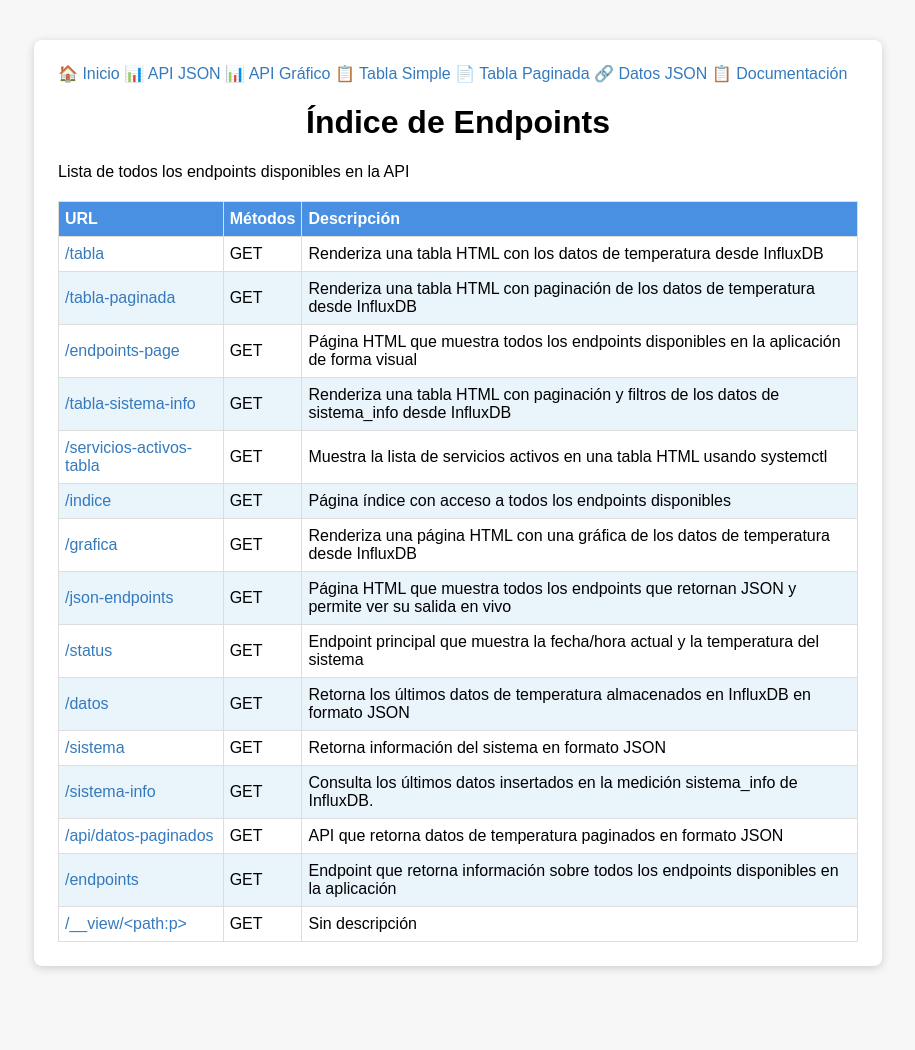
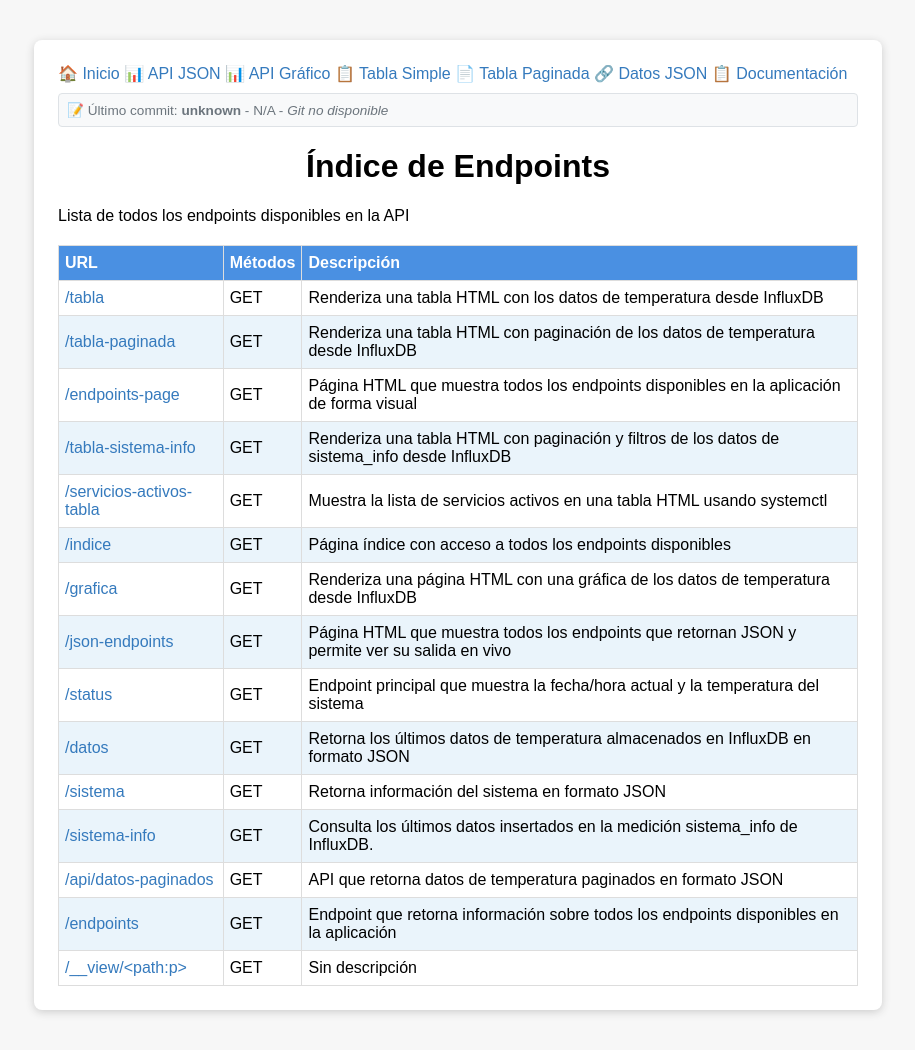
Before and after one commit to fermat2000/raspi_stack, a Flask app: page /indice in a window 1280 px wide. Shown: the whole page, without its empty margins (182-1097 px from the left). Before the commit the page ends 1006 px from the top, so only its background shows below. Run offline with Flask 3, Linux system fonts and the light colour scheme.

Commit message:
Fecha-formateada

```diff
--- a/app.py
+++ b/app.py
@@ -12,6 +12,42 @@ from sistema_info import get_info
 load_dotenv()
 app = Flask(__name__)
 
+def get_last_commit_info():
+    """
+    Obtiene información del último commit de Git
+    """
+    try:
+        # Obtener hash corto y fecha del último commit
+        result = subprocess.run(
+            ['git', 'log', '-1', '--pretty=format:%h|%ci|%s'],
+            stdout=subprocess.PIPE, stderr=subprocess.PIPE, text=True, check=True,
+            cwd=os.path.dirname(os.path.abspath(__file__))
+        )
+
+        if result.stdout:
+            parts = result.stdout.strip().split('|', 2)
+            commit_hash = parts[0]
+            commit_date_str = parts[1]
+            commit_message = parts[2] if len(parts) > 2 else "Sin mensaje"
+
+            # Convertir fecha del commit a formato legible
+            commit_date = datetime.strptime(commit_date_str.split()[0] + ' ' + commit_date_str.split()[1], '%Y-%m-%d %H:%M:%S')
+            commit_date_fmt = commit_date.strftime('%Y-%m-%d %H:%M:%S')
+
+            return {
+                'hash': commit_hash,
+                'date': commit_date_fmt,
+                'message': commit_message[:50] + '...' if len(commit_message) > 50 else commit_message
+            }
+    except Exception as e:
+        print(f"Error obteniendo info del commit: {e}")
+
+    return {
+        'hash': 'unknown',
+        'date': 'N/A',
+        'message': 'Git no disponible'
+    }
+
 def get_influxdb_client():
     host = os.environ.get('INFLUXDB_HOST', 'localhost')
     port = int(os.environ.get('INFLUXDB_PORT', 8086))
@@ -24,6 +60,13 @@ def get_influxdb_client():
         client = InfluxDBClient(host=host, port=port)
     client.switch_database(database)
     return client
+
+@app.context_processor
+def inject_commit_info():
+    """
+    Inyecta información del último commit en todos los templates
+    """
+    return {'ultimo_commit': get_last_commit_info()}
 
 def contar_registros_influxdb(client, measurement='temperatura'):
     """
@@ -123,26 +166,31 @@ def tabla_paginada():
         # Convierte el string ISO a datetime y lo formatea, manejando diferentes formatos UTC
         try:
             time_str = punto['time']
-            # Manejar diferentes formatos de timestamp UTC de InfluxDB
-            if time_str.endswith('Z'):
-                # Intentar con microsegundos
+            # Manejar diferentes formatos de timestamp de InfluxDB
+
+            # Formato: 2025-10-23T01:21:26.002797 (con microsegundos, sin Z)
+            try:
+                dt = datetime.strptime(time_str, "%Y-%m-%dT%H:%M:%S.%f")
+            except ValueError:
+                # Formato: 2025-10-23T01:21:26 (sin microsegundos, sin Z)
                 try:
-                    dt = datetime.strptime(time_str, "%Y-%m-%dT%H:%M:%S.%fZ")
+                    dt = datetime.strptime(time_str, "%Y-%m-%dT%H:%M:%S")
                 except ValueError:
-                    # Intentar sin microsegundos
-                    try:
-                        dt = datetime.strptime(time_str, "%Y-%m-%dT%H:%M:%SZ")
-                    except ValueError:
-                        # Fallback: remover Z y intentar parseado básico
-                        dt = datetime.strptime(time_str[:-1], "%Y-%m-%dT%H:%M:%S")
-            else:
-                # Formato sin Z
-                dt = datetime.strptime(time_str, "%Y-%m-%dT%H:%M:%S")
+                    # Formato con Z: 2025-10-23T01:21:26.002797Z
+                    if time_str.endswith('Z'):
+                        try:
+                            dt = datetime.strptime(time_str, "%Y-%m-%dT%H:%M:%S.%fZ")
+                        except ValueError:
+                            dt = datetime.strptime(time_str, "%Y-%m-%dT%H:%M:%SZ")
+                    else:
+                        # Último intento: ISO básico
+                        dt = datetime.fromisoformat(time_str.replace('Z', '+00:00') if 'Z' in time_str else time_str)
 
             # Formatear con indicación de zona horaria UTC
             punto['time_fmt'] = dt.strftime("%Y-%m-%d %H:%M:%S UTC")
-        except Exception:
-            punto['time_fmt'] = punto['time']  # fallback si falla el parseo
+        except Exception as e:
+            # Fallback con información de debug
+            punto['time_fmt'] = f"{punto['time']} (error: {str(e)[:20]})"
 
     return render_template('tabla_paginada.html', datos=puntos, paginacion=paginacion)
 
@@ -226,26 +274,31 @@ def tabla_sistema_info():
     for punto in puntos:
         try:
             time_str = punto['time']
-            # Manejar diferentes formatos de timestamp UTC de InfluxDB
-            if time_str.endswith('Z'):
-                # Intentar con microsegundos
+            # Manejar diferentes formatos de timestamp de InfluxDB
+
+            # Formato: 2025-10-23T01:21:26.002797 (con microsegundos, sin Z)
+            try:
+                dt = datetime.strptime(time_str, "%Y-%m-%dT%H:%M:%S.%f")
+            except ValueError:
+                # Formato: 2025-10-23T01:21:26 (sin microsegundos, sin Z)
                 try:
-                    dt = datetime.strptime(time_str, "%Y-%m-%dT%H:%M:%S.%fZ")
+                    dt = datetime.strptime(time_str, "%Y-%m-%dT%H:%M:%S")
                 except ValueError:
-                    # Intentar sin microsegundos
-                    try:
-                        dt = datetime.strptime(time_str, "%Y-%m-%dT%H:%M:%SZ")
-                    except ValueError:
-                        # Fallback: remover Z y intentar parseado básico
-                        dt = datetime.strptime(time_str[:-1], "%Y-%m-%dT%H:%M:%S")
-            else:
-                # Formato sin Z
-                dt = datetime.strptime(time_str, "%Y-%m-%dT%H:%M:%S")
+                    # Formato con Z: 2025-10-23T01:21:26.002797Z
+                    if time_str.endswith('Z'):
+                        try:
+                            dt = datetime.strptime(time_str, "%Y-%m-%dT%H:%M:%S.%fZ")
+                        except ValueError:
+                            dt = datetime.strptime(time_str, "%Y-%m-%dT%H:%M:%SZ")
+                    else:
+                        # Último intento: ISO básico
+                        dt = datetime.fromisoformat(time_str.replace('Z', '+00:00') if 'Z' in time_str else time_str)
 
             # Formatear con indicación de zona horaria UTC
             punto['time_fmt'] = dt.strftime("%Y-%m-%d %H:%M:%S UTC")
-        except Exception:
-            punto['time_fmt'] = punto['time']
+        except Exception as e:
+            # Fallback con información de debug
+            punto['time_fmt'] = f"{punto['time']} (error: {str(e)[:20]})"
 
     # Obtener hosts y sistemas únicos para los filtros
     hosts = set()
--- a/templates/_navigation.html
+++ b/templates/_navigation.html
@@ -7,3 +7,11 @@
     <a href="/datos" class="nav-link">🔗 Datos JSON</a>
     <a href="/endpoints-page" class="nav-link">📋 Documentación</a>
 </div>
+
+<!-- Etiqueta de información del último commit -->
+<div class="commit-info" style="background-color: #f8f9fa; border: 1px solid #dee2e6; border-radius: 4px; padding: 8px; margin: 10px 0; font-size: 0.85em; color: #6c757d;">
+    <span class="commit-badge">📝 Último commit:</span>
+    <strong>{{ ultimo_commit.hash }}</strong> -
+    <span>{{ ultimo_commit.date }}</span> -
+    <em>{{ ultimo_commit.message }}</em>
+</div>
```
Also changed, not shown: templates/endpoints_page.html (+8 -0 lines), templates/grafica.html (+8 -0 lines), templates/tabla.html (+28 -1 lines), templates/tabla_paginada.html (+8 -0 lines).
